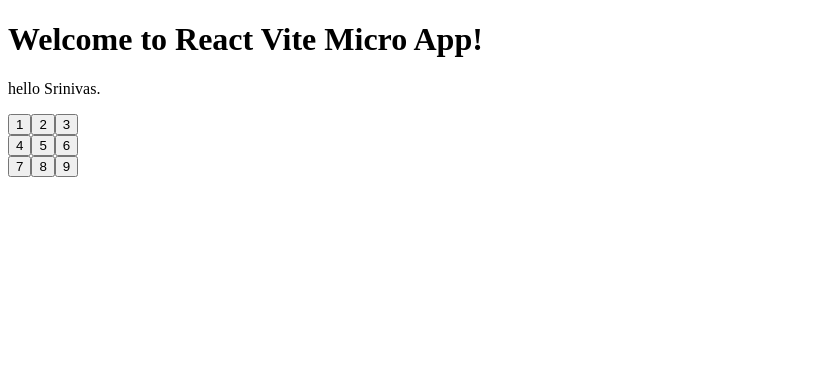
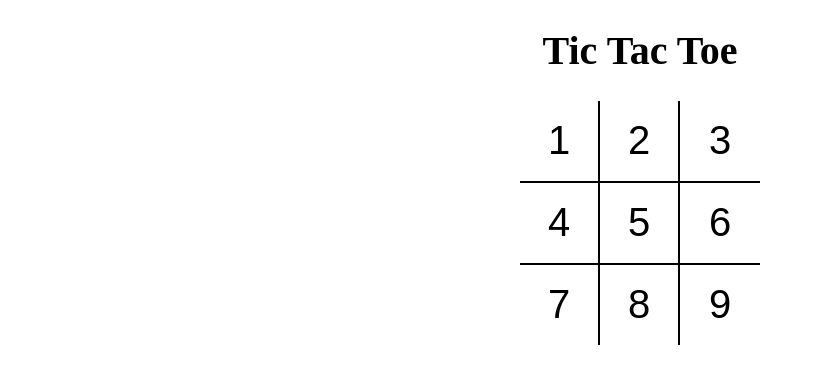
Before and after one commit to srinivas279/TicTacToe, a React (Vite) app: page / in a window 1280 px wide. Shown: the top 384 px of the page, without its empty margins (0-815 px from the left). Built offline with nearby package versions, Linux system fonts and the light colour scheme.

Commit message:
added styles to board

```diff
--- a/package.json
+++ b/package.json
@@ -27,6 +27,7 @@
     "eslint-plugin-react": "^7.31.11",
     "prettier": "^2.8.1",
     "rimraf": "^3.0.2",
+    "sass": "^1.57.1",
     "vite": "^3.2.1"
   },
   "babel": {
--- a/src/App.jsx
+++ b/src/App.jsx
@@ -2,11 +2,11 @@
 import Board from "./components/Board"
 
  const App = () => (
-  <>
-    <h1>Welcome to React Vite Micro App!</h1>
-    <p>hello Srinivas.</p>
+  <div className="app">
+    <h1> Tic Tac Toe</h1>
+
     <Board/>
-  </>
+  </div>
 );
 
 export default App;
--- a/src/components/Board.jsx
+++ b/src/components/Board.jsx
@@ -1,22 +1,23 @@
 import React from 'react'
 import Square from './Square'
+import "../styles/root.scss"
 
 const Board = () => {
   return (
-    <div>
-      <div>
+    <div className="board ">
+      <div className="board-row">
         <Square value={1}/>
         <Square value={2}/>
         <Square value={3}/>
       </div>
 
-      <div>
+      <div className="board-row">
         <Square value={4}/>
         <Square value={5}/>
         <Square value={6}/>
       </div>
 
-      <div>
+      <div className="board-row">
         <Square value={7}/>
         <Square value={8}/>
         <Square value={9}/>
--- a/src/components/Square.jsx
+++ b/src/components/Square.jsx
@@ -2,7 +2,7 @@
 
 const Square = (props) => {
   return (
-    <button type="button">{props.value}</button>
+    <button type="button" className='square'>{props.value}</button>
   )
 }
 
--- /dev/null
+++ b/src/styles/root.scss
@@ -0,0 +1,43 @@
+body {
+    padding: 0;
+    margin: 0;
+  }
+
+  button {
+    background: none;
+    border: none;
+    outline: none;
+    &:hover {
+     cursor: pointer;
+    }
+  }
+
+  .app {
+    font-size: 20px;
+    display: flex;
+    flex-direction: column;
+    align-items: center;
+  }
+
+  .board {
+    .board-row {
+      display: flex;
+      flex-direction: row;
+      border-bottom: 2px solid #000;
+      &:last-child {
+        border-bottom: none;
+      }
+      .square {
+        width: 80px;
+        height: 80px;
+        border-right: 2px solid #000;
+        font-size: 2.5rem;
+        padding: 0;
+        overflow: hidden;
+        transition: all 0.2s;
+        &:last-child {
+          border-right: none;
+        }
+      }
+    }
+  }
```
Also changed, not shown: 1 other file (tests, documents, lock files or other folders).
